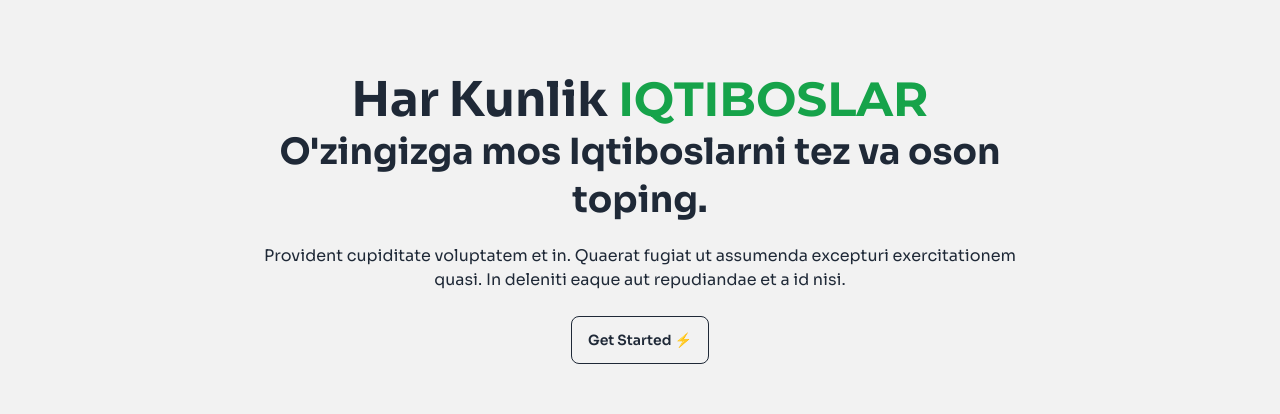
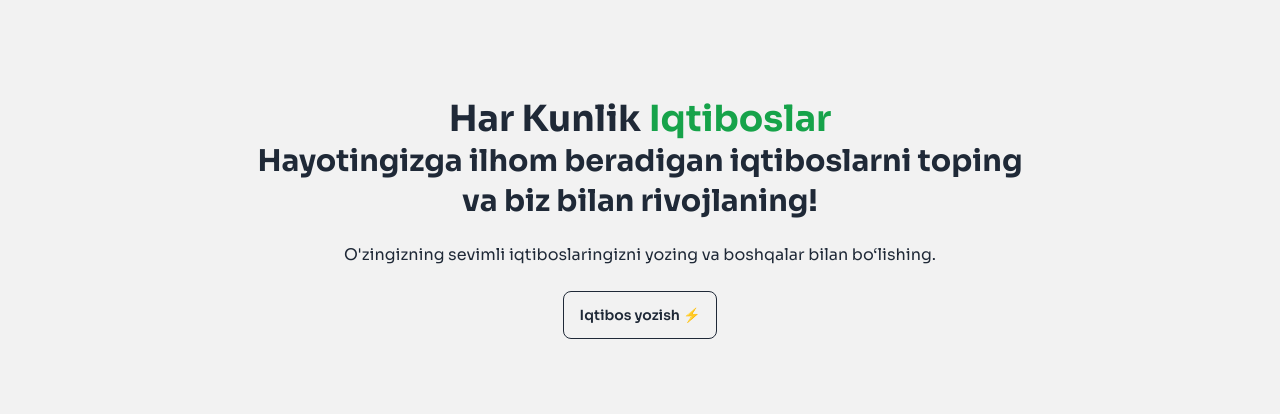
Before and after one commit to khojiakbargofurov/iqtibos24, a React (Vite) app: page / in a window 1280 px wide. Shown: the part 186-600 px from the top of the page. Built offline with nearby package versions, Linux system fonts and the light colour scheme; no server answers.

Commit message:
hero updated

```diff
--- a/src/components/Hero.jsx
+++ b/src/components/Hero.jsx
@@ -7,15 +7,20 @@ function Hero() {
       <div className="hero bg-base-200 min-h-[650px]">
         <div className="hero-content text-center">
           <div className="max-w-3xl">
-            <h1 className="text-5xl font-bold">
-              Har Kunlik <span className="text-green-600 font-montserrat">IQTIBOSLAR</span> <br /> <span className="text-4xl">O'zingizga mos Iqtiboslarni tez va oson toping.</span>
+            <h1 className="text-4xl font-bold">
+              Har Kunlik <span className="text-green-600">Iqtiboslar</span>{" "}
+              <br />
+              <span className="text-3xl">
+                Hayotingizga ilhom beradigan iqtiboslarni toping va biz bilan rivojlaning!
+              </span>
             </h1>
             <p className="py-6">
-              Provident cupiditate voluptatem et in. Quaerat fugiat ut assumenda
-              excepturi exercitationem quasi. In deleniti eaque aut repudiandae
-              et a id nisi.
+              O'zingizning sevimli iqtiboslaringizni yozing va boshqalar bilan
+              bo‘lishing.
             </p>
-            <button className="btn btn-outline "><Link to="/iqtiboslar">Get Started ⚡</Link></button>
+            <button className="btn btn-outline">
+              <Link to="/create">Iqtibos yozish ⚡</Link>
+            </button>
           </div>
         </div>
       </div>
--- a/src/pages/Create.jsx
+++ b/src/pages/Create.jsx
@@ -104,7 +104,7 @@ function Create({ setQuotes }) {
         />
         <button
           type="submit"
-          className="w-full bg-purple-600 text-white py-2 rounded-lg hover:bg-purple-700 transition"
+          className="btn btn-outline w-full "
         >
           Saqlash
         </button>
```
